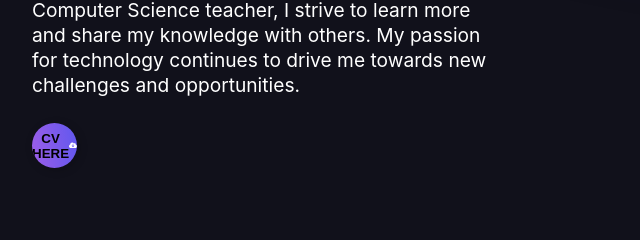
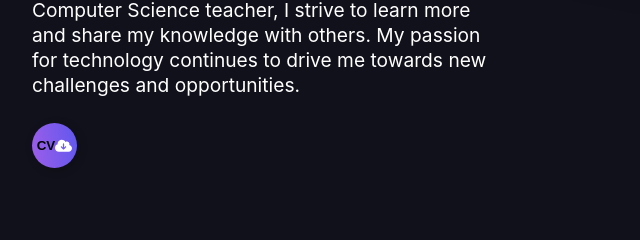
Before and after one commit to founder0techsolvy/Ez.Avi, a plain HTML site: page index.html in a window 1280 px wide. Shown: the part 1392-1632 px from the top of the page, 224-864 px from the left. Drawn offline with nearby package versions, Linux system fonts and the light colour scheme; a web font is replaced by a local one.

Commit message:
Update index.html

```diff
--- a/index.html
+++ b/index.html
@@ -254,7 +254,7 @@
             <!-- Resume button -->
               <button class="resume-btn" id="resume-btn" onclick="openURL()">
               <div class="sign">
-                <strong>CV HERE </strong>
+                <strong>CV</strong>
                 <svg viewBox="0 0 640 512">
                   <path
                     d="M144 480C64.5 480 0 415.5 0 336c0-62.8 40.2-116.2 96.2-135.9c-.1-2.7-.2-5.4-.2-8.1c0-88.4 71.6-160 160-160c59.3 0 111 32.2 138.7 80.2C409.9 102 428.3 96 448 96c53 0 96 43 96 96c0 12.2-2.3 23.8-6.4 34.6C596 238.4 640 290.1 640 352c0 70.7-57.3 128-128 128H144zm79-167l80 80c9.4 9.4 24.6 9.4 33.9 0l80-80c9.4-9.4 9.4-24.6 0-33.9s-24.6-9.4-33.9 0l-39 39V184c0-13.3-10.7-24-24-24s-24 10.7-24 24V318.1l-39-39c-9.4-9.4-24.6-9.4-33.9 0s-9.4 24.6 0 33.9z" />
```
